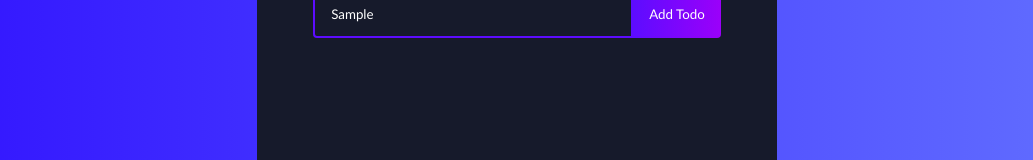
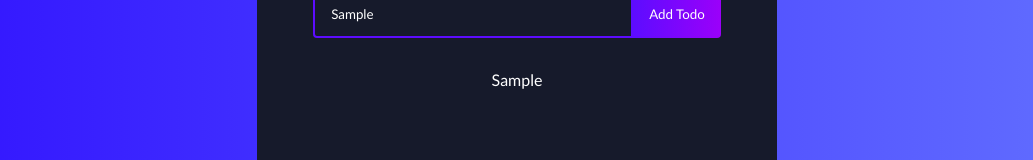
Before and after one commit to ash0304/react-hook-todo-list, a React (Create React App) app: page / in a window 1280 px wide. Both pictures are taken after typing "Sample" into the empty fields and a click on the button "Add Todo". Shown: the part 231-391 px from the top of the page, without its empty margins (123-1156 px from the left). Built offline with nearby package versions, Linux system fonts and the light colour scheme.

Commit message:
use props to pass the lastest list & show the list with todo component

```diff
--- a/src/components/Todo.js
+++ b/src/components/Todo.js
@@ -1,5 +1,15 @@
+import React from 'react';
+
 const Todo = (props) => {
-  return <div></div>;
+  const content = props.todos.map((todo, index) => {
+    return (
+      <div key={todo.id} className="todo-row">
+        <div style={{color: 'white'}}>{todo.text}</div>
+      </div>
+    );
+  });
+
+  return <React.Fragment>{content}</React.Fragment>;
 };
 
 export default Todo;
--- a/src/components/TodoList.js
+++ b/src/components/TodoList.js
@@ -1,15 +1,24 @@
-import React from 'react';
+import React, { useState } from 'react';
+
+import Todo from './Todo';
 import TodoForm from './TodoForm';
 
 const TodoList = (props) => {
+  const [todos, setTodos] = useState([]);
+
   const addTodo = (todo) => {
-    console.log(todo);
+    // to prevent add empty string
+    if (!todo.text) return;
+
+    const newTodos = [todo, ...todos];
+    setTodos(newTodos);
   };
 
   return (
     <React.Fragment>
       <h1>What's the Plan for Today?</h1>
       <TodoForm onSubmit={addTodo} />
+      <Todo todos={todos} />
     </React.Fragment>
   );
 };
```
